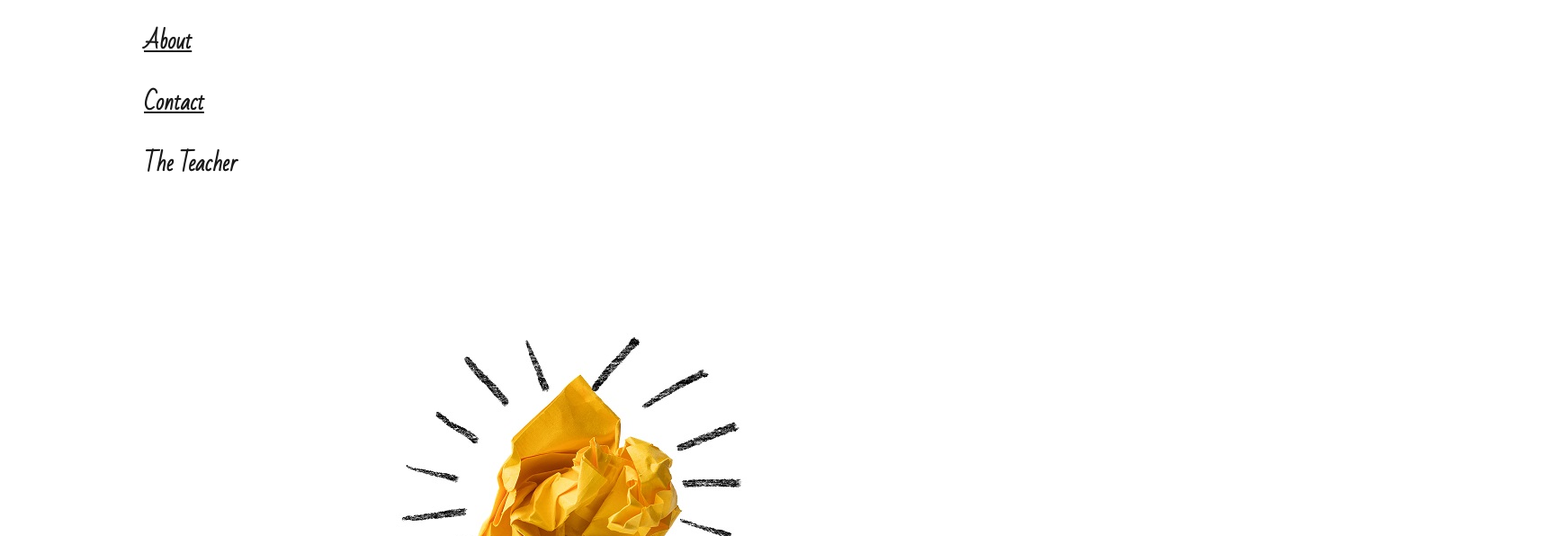
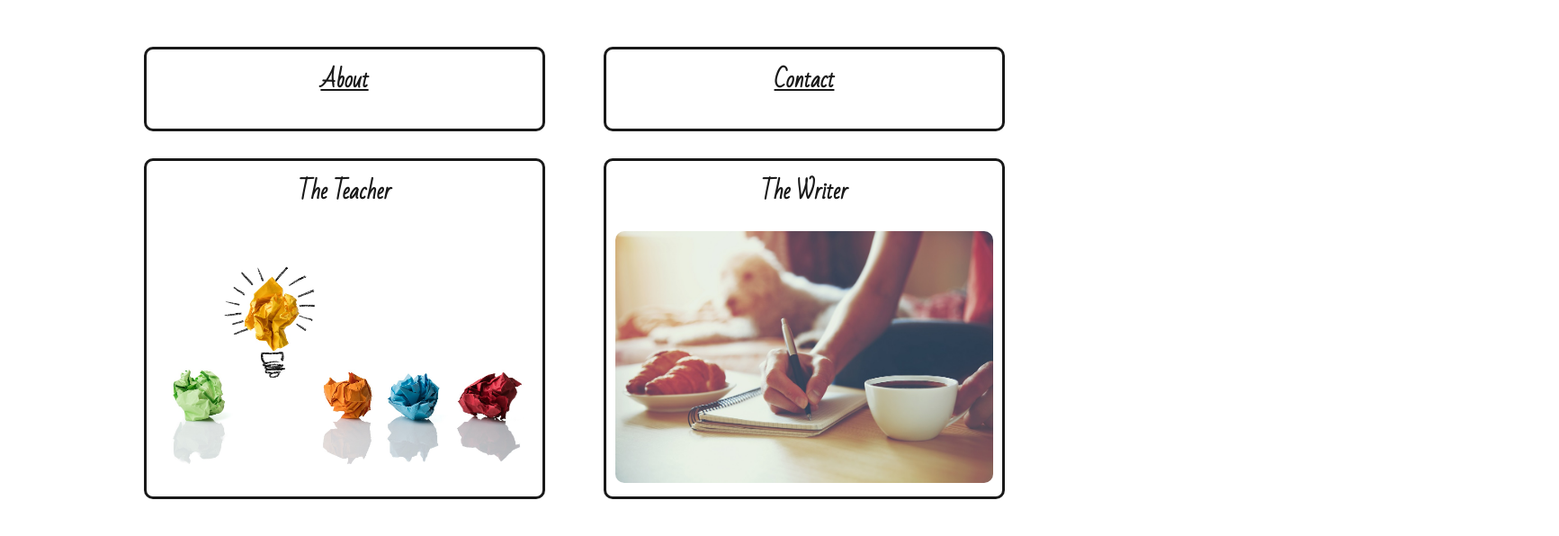
Before and after one commit to cem192/cem192.github.io, a plain HTML site: page cmsite/index.html in a window 1280 px wide. Shown: the part 104-700 px from the top of the page at 90% size, 1733 px wide, since content can reach past the window. Drawn offline with nearby package versions, Linux system fonts and the light colour scheme.

Commit message:
Finally fixed
I hope

```diff
--- a/cmsite/style.css
+++ b/cmsite/style.css
@@ -43,7 +43,7 @@ body {
 }
 
 
-.top-row section {
+.top-row{
   border-width: 10px;
   border-color: rgb(25,25,25);
   border: solid;
@@ -57,7 +57,7 @@ body {
   border-radius: 10px;
 }
 
-.bottom-row section {
+.bottom-row {
   height: auto;
   border-width: 10px;
   border-color: rgb(25,25,25);
@@ -73,11 +73,11 @@ body {
   border-radius: 10px;
 }
 
-.no-margin section {
+.no-margin {
   margin-right: 0;
 }
 
-.bottom-row section img {
+.bottom-row img {
   width: 100%;
   border-radius: 10px;
 }
```
Also changed, not shown: cmsite/index.html (+1 -2 lines).
